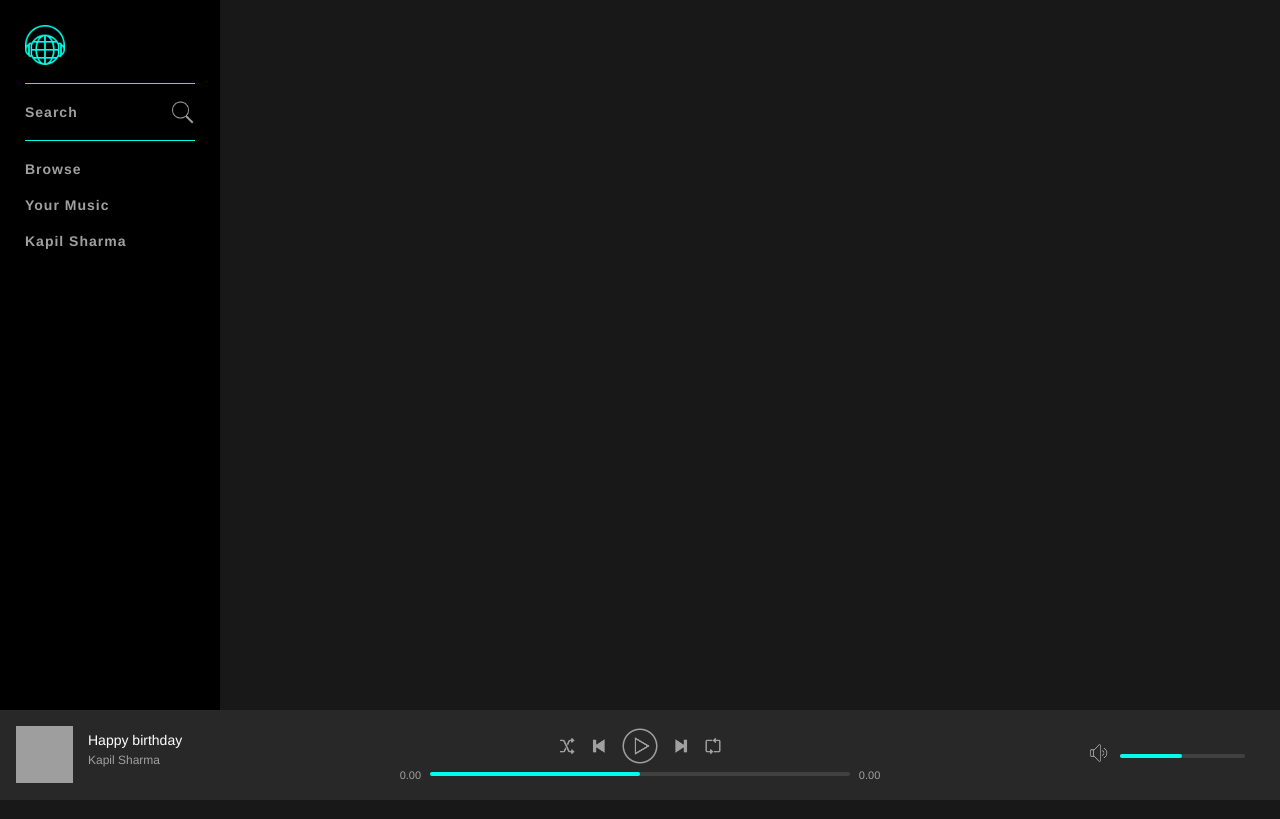
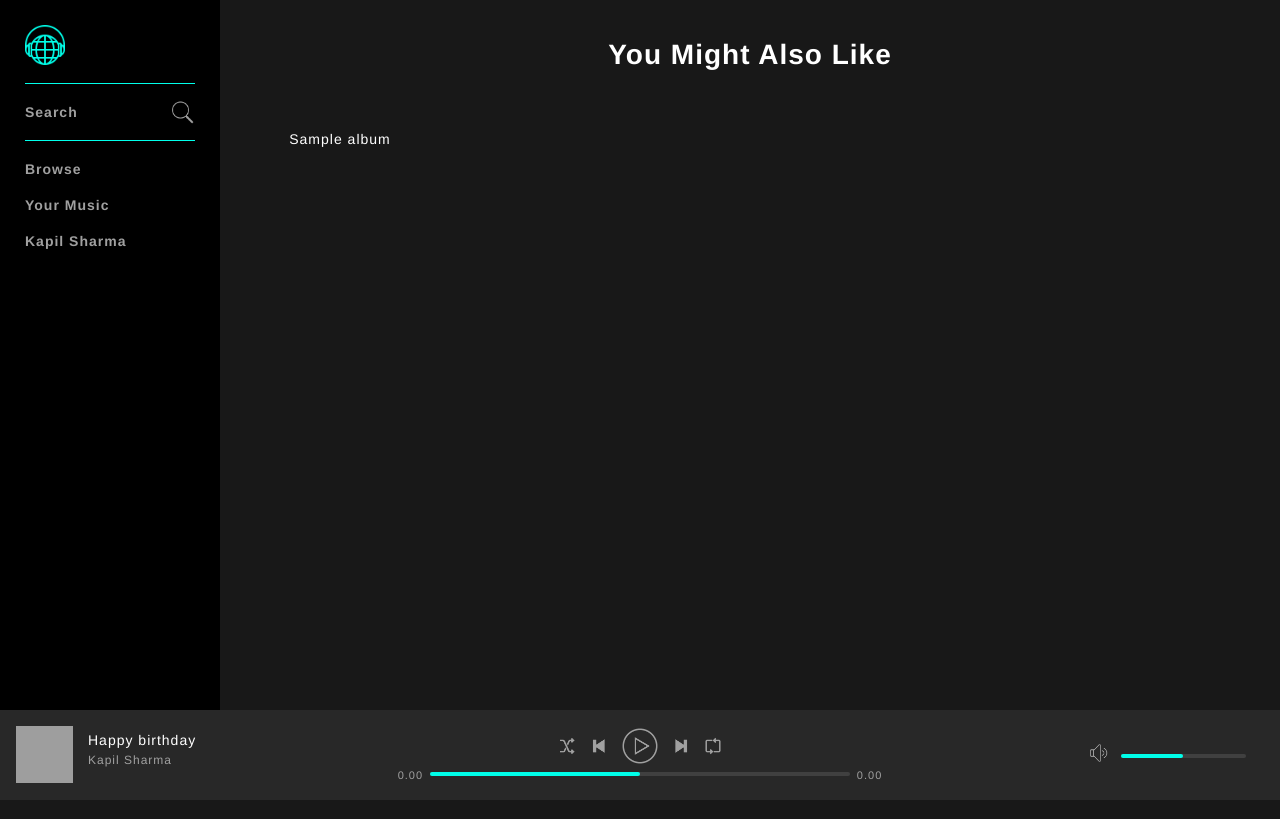
Before and after one commit to kapil-sharma99/Muzipedia, a PHP site: page / in a window 1280 px wide. Run offline with PHP 8.4, Linux system fonts and the light colour scheme; the visitor is signed in with stand-in values (Sample User, id 1); tables that the repository leaves empty or names only in its code hold one stand-in row (values such as "Sample post"); data that the repository does not hold is empty; grey boxes are pictures that could not be loaded.

Commit message:
Album Page Started

```diff
--- a/assets/css/style.css
+++ b/assets/css/style.css
@@ -7,6 +7,7 @@ html, body {
 * {
 	font-family: "Helvetica Neue", Helvetica, Arial, sans-serif;
 	color: #fff;
+	letter-spacing: 1px;
 }
 
 body {
@@ -219,3 +220,35 @@ body {
 #mainContent {
 	padding: 0 20px;
 }
+
+.pageHeadingBig {
+	padding: 20px;
+	text-align: center;
+}
+
+.gridViewItem {
+	display: inline-block;
+	margin-right: 20px;
+	width: 29%;
+	max-width: 200px;
+	min-width: 150px;
+	margin-bottom: 20px;
+}
+
+.gridViewItem img {
+	width: 100%;
+	border-radius: 5px;
+}
+
+.gridViewInfo {
+	font-weight: 350;
+	text-align: center;
+	padding: 5px 0;
+	text-overflow: ellipsis;
+	overflow: hidden;
+	white-space: nowrap;
+}
+
+.gridViewItem a {
+	text-decoration: none;
+}
--- a/index.php
+++ b/index.php
@@ -1,3 +1,20 @@
 <?php include("includes/header.php"); ?>
+  <h1 class="pageHeadingBig">You Might Also Like</h1>
+  <div class="gridViewContainer">
+    <?php
 
+      $albumQuery = mysqli_query($con, "SELECT * FROM albums ORDER BY RAND() LIMIT 10");
+      while($row = mysqli_fetch_array($albumQuery)) {
+        echo "<div class='gridViewItem'>
+                <a href='album.php?id=" . $row['id'] . "'>
+                  <img src='" . $row['artworkPath'] . "' />
+                  <div class='gridViewInfo'>"
+                    . $row['title'] .
+                  "</div>
+                </a>
+             </div>";
+      }
+
+    ?>
+  </div>
 <?php include("includes/footer.php"); ?>
```
Also changed, not shown: album.php (added, +15 -0 lines).
